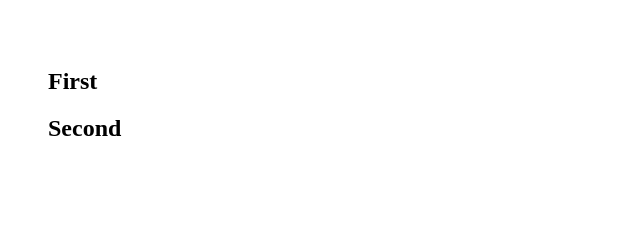
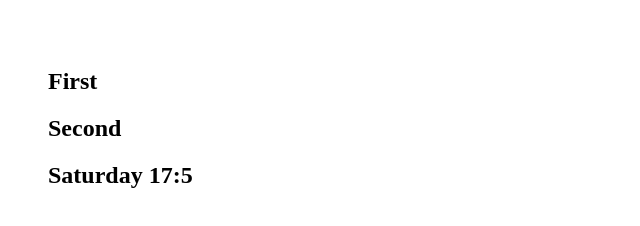
Before and after one commit to Mowgli345/git_test, a plain HTML site: page docs/index.html in a window 1280 px wide. Shown: the whole page, without its empty margins (0-640 px from the left). Drawn offline with Linux system fonts and the light colour scheme.

Commit message:
Update index.html

```diff
--- a/docs/index.html
+++ b/docs/index.html
@@ -8,6 +8,7 @@
 <body style="padding: 40px;">
     <h2>First</h2>
     <h2>Second</h2>
+        <h2>Saturday 17:5</h2>
 
 </body>
 </html>
```
